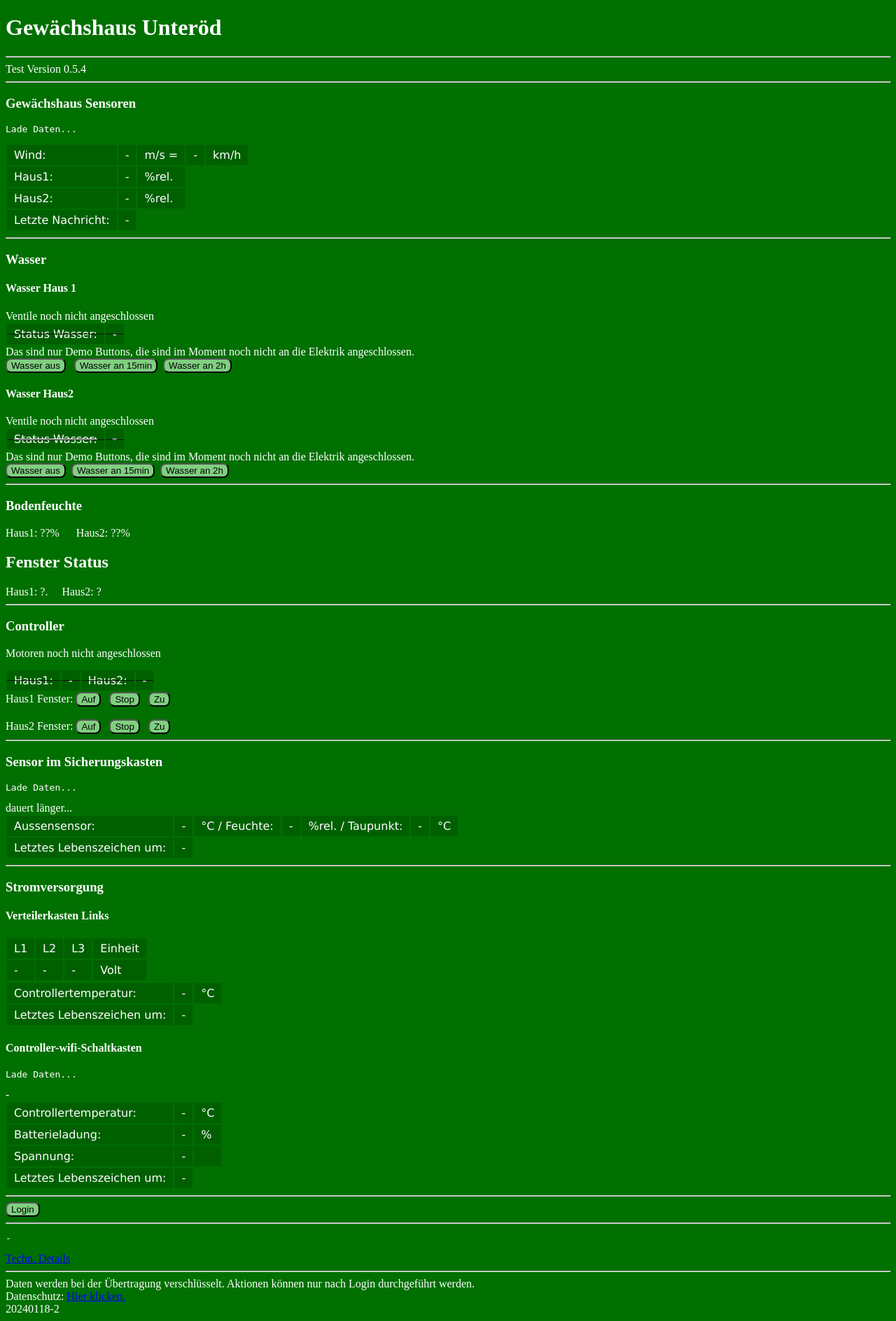
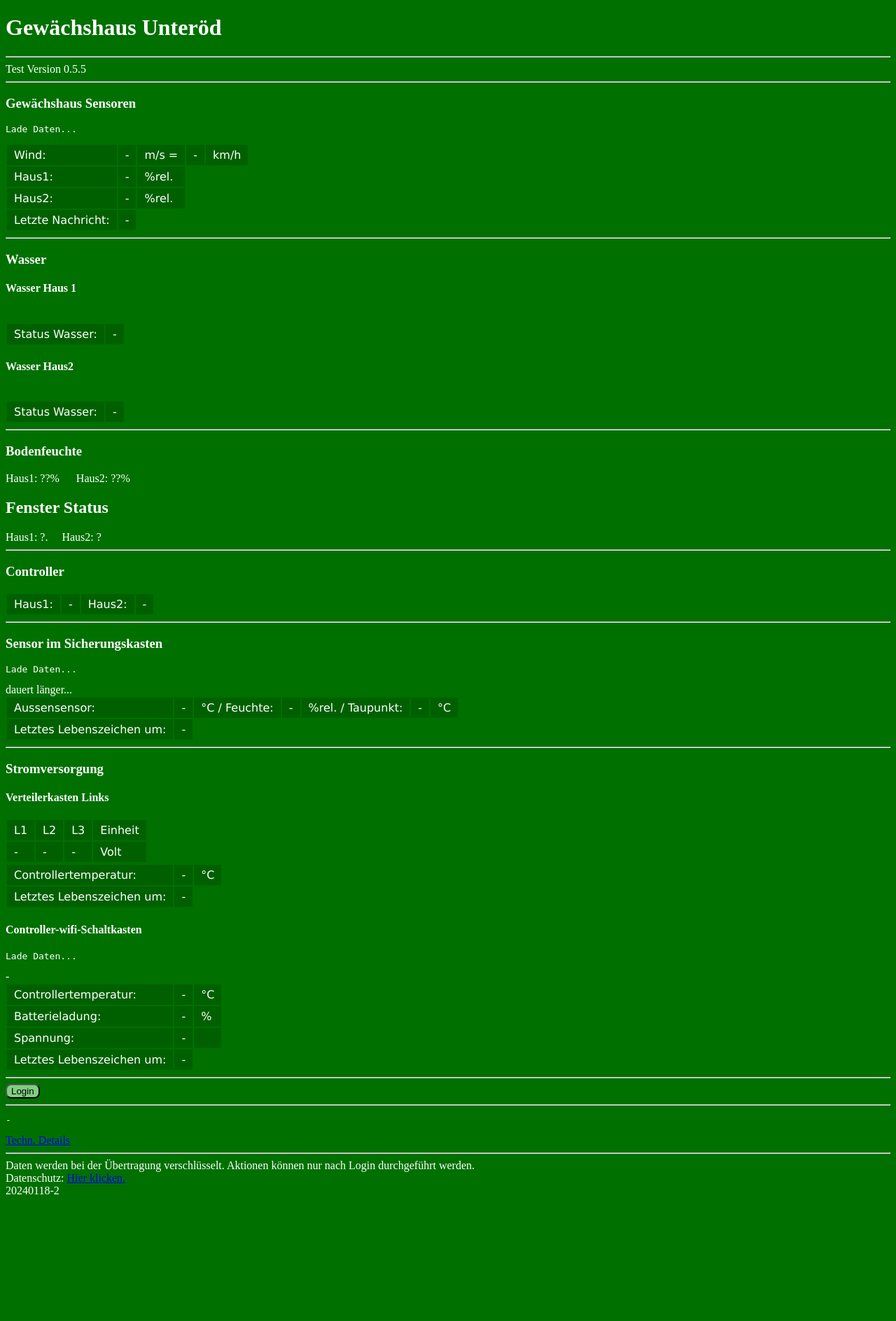
Before and after one commit to rundekugel/gwxhaus, a PHP site: page /gwxhaus.php in a window 1280 px wide. Shown: the whole page at 70% size. After the commit the page ends 1707 px from the top, so only its background shows below. Run offline with PHP 8.4, Linux system fonts and the light colour scheme.

Commit message:
hide buttons, if not authorized

```diff
--- a/Software/www-server/gwxhaus.php
+++ b/Software/www-server/gwxhaus.php
@@ -187,7 +187,7 @@
 
 <h1>Gew&auml;chshaus Unter&ouml;d</h1>
 <hr>
-Test Version 0.5.4
+Test Version 0.5.5
 <?php
 if(isset($_SESSION["user"])) {
   echo "<hr>Angemeldet als: ".$_SESSION["user"];
@@ -211,19 +211,23 @@ Heartbeat: [<textbox id="hb">.</textbox>] <br>
 <hr>
 <h3>Wasser</h3>
 <h4>Wasser Haus 1</h4>
-Ventile noch nicht angeschlossen
-<s><table><tr class="strikeout"><td>Status Wasser: </td><td id="w1">-</td></tr><br></table></s>
-Das sind nur Demo Buttons, die sind im Moment noch nicht an die Elektrik angeschlossen.<br>
+<table><tr><td>Status Wasser: </td><td id="w1">-</td></tr><br></table></s>
+<?php
+if(isset($_SESSION["user"])) {
+    echo '
 <button onclick="wasseraus(1)" name="butTimer">Wasser aus</button> &nbsp;
 <button onclick="wasseran(1,15)" >Wasser an 15min</button>&nbsp;
 <button onclick="wasseran(1,120)">Wasser an 2h</button>
+';
+}
+?>
 <h4>Wasser Haus2</h4>
-Ventile noch nicht angeschlossen
-<s><table><tr class="strikeout"><td>Status Wasser: </td><td id="w2">-</td></tr><br></table></s>
-Das sind nur Demo Buttons, die sind im Moment noch nicht an die Elektrik angeschlossen.<br>
+<table><tr><td>Status Wasser: </td><td id="w2">-</td></tr><br></table></s>
+<?php if(isset($_SESSION["user"])) { echo '
 <button onclick="wasseraus(2)" name="butTimer">Wasser aus</button>&nbsp;
 <button onclick="wasseran(2,15)" >Wasser an 15min</button>&nbsp;
 <button onclick="wasseran(2,120)">Wasser an 2h</button>
+';}?>
 <hr>
 
 <h3>Bodenfeuchte</h3>
@@ -233,19 +237,19 @@ Haus1: ?.&nbsp;&nbsp;&nbsp;&nbsp;&nbsp;Haus2: ?
 <hr>
 
 <h3>Controller</h3>
-Motoren noch nicht angeschlossen
 <pre id="motinfo"></pre>
 <table>
-<tr class="strikeout"><td>Haus1:</td><td id="m1">-</td><td><s>Haus2:</td><td id="m2">-</td></tr>
+<tr><td>Haus1:</td><td id="m1">-</td><td>Haus2:</td><td id="m2">-</td></tr>
 </table>
-Haus1 Fenster: <button onclick="motor(1,'u')" >Auf</button> &nbsp;
-<button onclick="motor(1,'0')" >Stop</button> &nbsp;
-<button onclick="motor(1,'d')" >Zu</button> &nbsp;
+<?php if(isset($_SESSION["user"])) { echo '
+Haus1 Fenster: <button onclick="motor(1,\'u\')" >Auf</button> &nbsp;
+<button onclick="motor(1,\'0\')" >Stop</button> &nbsp;
+<button onclick="motor(1,\'d\')" >Zu</button> &nbsp;
 <br><br>
-Haus2 Fenster: <button onclick="motor(2,'u')" >Auf</button> &nbsp;
-<button onclick="motor(2,'0')" >Stop</button> &nbsp;
-<button onclick="motor(2,'d')" >Zu</button> &nbsp;<br>
-
+Haus2 Fenster: <button onclick="motor(2,\'u\')" >Auf</button> &nbsp;
+<button onclick="motor(2,\'0\')" >Stop</button> &nbsp;
+<button onclick="motor(2,\'d\')" >Zu</button> &nbsp;<br>
+';}?>
 <hr>
 
 <h3>Sensor im Sicherungskasten </h3>
```
